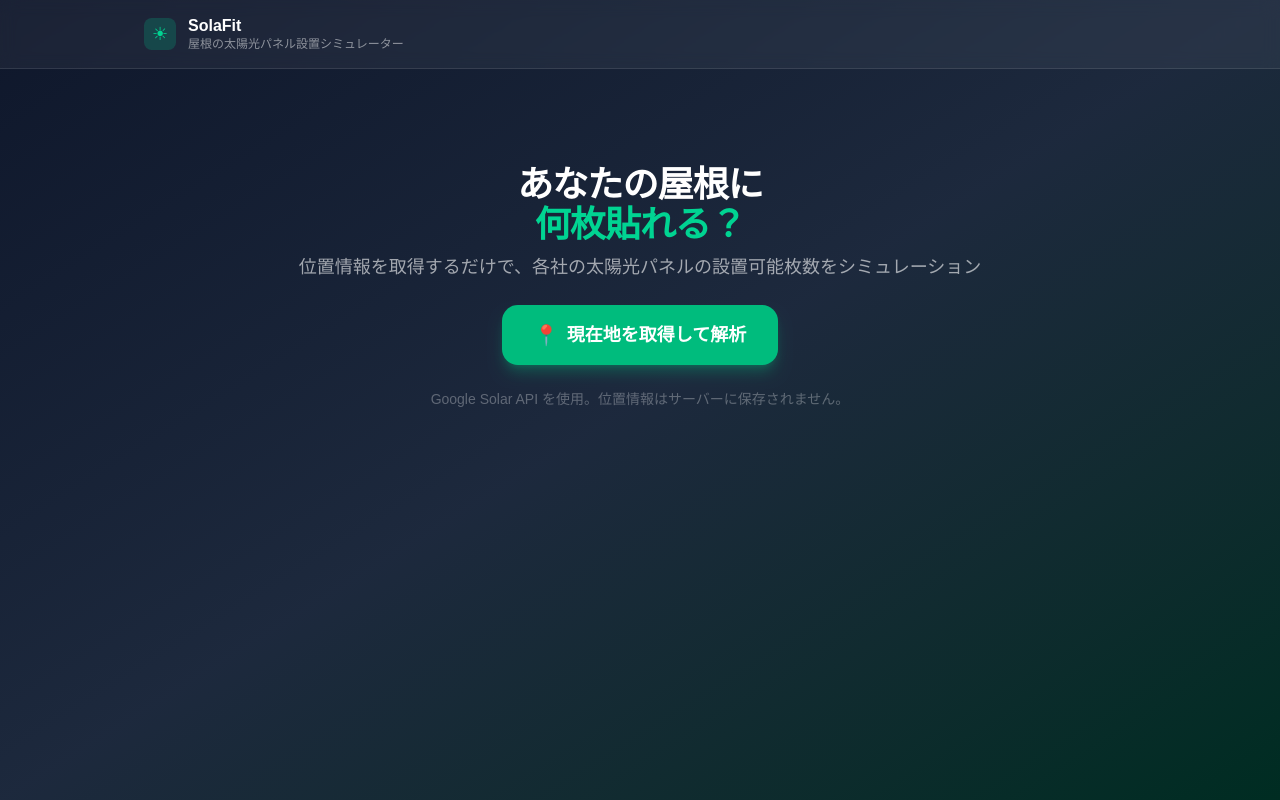
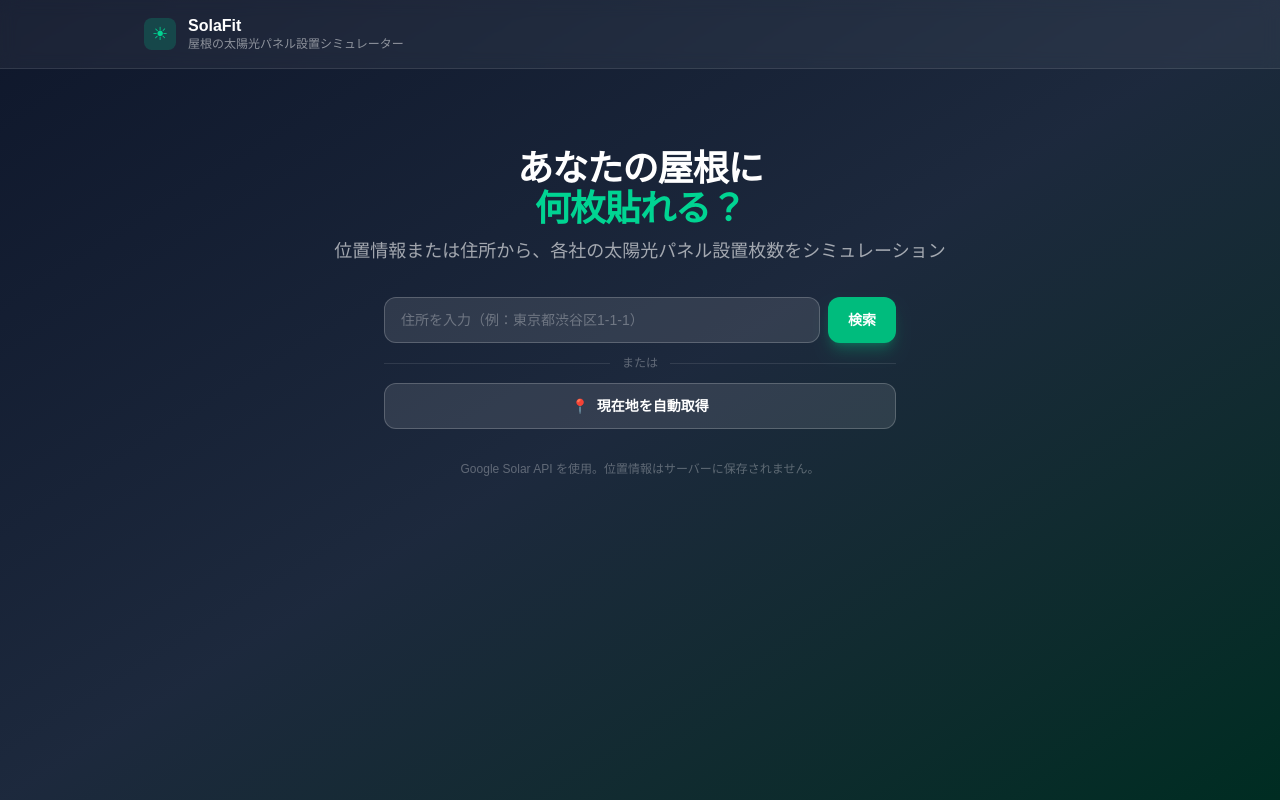
Before and after one commit to sato-ren-strong/sola-fit, a Next.js app: page / in a window 1280 px wide. Built offline with nearby package versions, Linux system fonts and the light colour scheme; no server answers.

Commit message:
Add address search input with geocoding API

```diff
--- /dev/null
+++ b/src/app/api/geocode/route.ts
@@ -0,0 +1,25 @@
+import { NextRequest, NextResponse } from "next/server";
+
+export async function GET(req: NextRequest) {
+  const address = new URL(req.url).searchParams.get("address");
+  if (!address) {
+    return NextResponse.json({ error: "address is required" }, { status: 400 });
+  }
+
+  const apiKey = process.env.GOOGLE_MAPS_API_KEY;
+  if (!apiKey) {
+    return NextResponse.json({ error: "API key not configured" }, { status: 500 });
+  }
+
+  const url = `https://maps.googleapis.com/maps/api/geocode/json?address=${encodeURIComponent(address)}&language=ja&key=${apiKey}`;
+  const res = await fetch(url);
+  const data = await res.json();
+
+  if (data.status !== "OK" || !data.results?.[0]) {
+    return NextResponse.json({ error: "住所が見つかりませんでした" }, { status: 404 });
+  }
+
+  const { lat, lng } = data.results[0].geometry.location;
+  const formattedAddress = data.results[0].formatted_address;
+  return NextResponse.json({ lat, lng, formattedAddress });
+}
--- a/src/components/ClientPage.tsx
+++ b/src/components/ClientPage.tsx
@@ -1,6 +1,6 @@
 "use client";
 
-import { useState, useCallback } from "react";
+import { useState, useCallback, useRef } from "react";
 import dynamic from "next/dynamic";
 import { BuildingInsights } from "@/types/solar";
 
@@ -17,6 +17,17 @@ export default function ClientPage({ mapsApiKey }: Props) {
   const [status, setStatus] = useState<Status>("idle");
   const [insights, setInsights] = useState<BuildingInsights | null>(null);
   const [errorMsg, setErrorMsg] = useState<string>("");
+  const addressRef = useRef<HTMLInputElement>(null);
+
+  const fetchSolar = useCallback(async (lat: number, lng: number) => {
+    setStatus("fetching");
+    const res = await fetch(`/api/solar?lat=${lat}&lng=${lng}`);
+    if (!res.ok) {
+      const body = await res.json();
+      throw new Error(body.detail ?? body.error ?? `HTTP ${res.status}`);
+    }
+    return res.json() as Promise<BuildingInsights>;
+  }, []);
 
   const handleLocate = useCallback(() => {
     if (!navigator.geolocation) {
@@ -24,24 +35,14 @@ export default function ClientPage({ mapsApiKey }: Props) {
       setStatus("error");
       return;
     }
-
     setStatus("locating");
     setInsights(null);
     setErrorMsg("");
 
     navigator.geolocation.getCurrentPosition(
       async (pos) => {
-        const lat = pos.coords.latitude;
-        const lng = pos.coords.longitude;
-        setStatus("fetching");
-
         try {
-          const res = await fetch(`/api/solar?lat=${lat}&lng=${lng}`);
-          if (!res.ok) {
-            const body = await res.json();
-            throw new Error(body.detail ?? body.error ?? `HTTP ${res.status}`);
-          }
-          const data: BuildingInsights = await res.json();
+          const data = await fetchSolar(pos.coords.latitude, pos.coords.longitude);
           setInsights(data);
           setStatus("done");
         } catch (err) {
@@ -55,6 +56,36 @@ export default function ClientPage({ mapsApiKey }: Props) {
       },
       { enableHighAccuracy: true, timeout: 10000 }
     );
+  }, [fetchSolar]);
+
+  const handleAddressSearch = useCallback(async () => {
+    const address = addressRef.current?.value.trim();
+    if (!address) return;
+
+    setStatus("locating");
+    setInsights(null);
+    setErrorMsg("");
+
+    try {
+      const res = await fetch(`/api/geocode?address=${encodeURIComponent(address)}`);
+      if (!res.ok) {
+        const body = await res.json();
+        throw new Error(body.error ?? "住所が見つかりませんでした");
+      }
+      const { lat, lng } = await res.json();
+      const data = await fetchSolar(lat, lng);
+      setInsights(data);
+      setStatus("done");
+    } catch (err) {
+      setErrorMsg(err instanceof Error ? err.message : "不明なエラー");
+      setStatus("error");
+    }
+  }, [fetchSolar]);
+
+  const reset = useCallback(() => {
+    setStatus("idle");
+    setInsights(null);
+    setErrorMsg("");
   }, []);
 
   return (
@@ -73,7 +104,7 @@ export default function ClientPage({ mapsApiKey }: Props) {
 
       <div className="max-w-5xl mx-auto px-4 py-8 space-y-6">
         {status === "idle" && (
-          <div className="text-center py-16 space-y-6">
+          <div className="text-center py-12 space-y-8">
             <div className="space-y-2">
               <h2 className="text-4xl font-black tracking-tight">
                 あなたの屋根に
@@ -81,17 +112,44 @@ export default function ClientPage({ mapsApiKey }: Props) {
                 <span className="text-emerald-400">何枚貼れる？</span>
               </h2>
               <p className="text-white/60 text-lg">
-                位置情報を取得するだけで、各社の太陽光パネルの設置可能枚数をシミュレーション
+                位置情報または住所から、各社の太陽光パネル設置枚数をシミュレーション
               </p>
             </div>
-            <button
-              onClick={handleLocate}
-              className="inline-flex items-center gap-2 bg-emerald-500 hover:bg-emerald-400 active:scale-95 text-white font-bold text-lg px-8 py-4 rounded-2xl shadow-lg shadow-emerald-500/30 transition-all"
-            >
-              <span className="text-xl">📍</span>
-              現在地を取得して解析
-            </button>
-            <p className="text-white/30 text-sm">
+
+            {/* Address input */}
+            <div className="max-w-lg mx-auto space-y-3">
+              <div className="flex gap-2">
+                <input
+                  ref={addressRef}
+                  type="text"
+                  placeholder="住所を入力（例：東京都渋谷区1-1-1）"
+                  onKeyDown={(e) => e.key === "Enter" && handleAddressSearch()}
+                  className="flex-1 bg-white/10 border border-white/20 rounded-xl px-4 py-3 text-white placeholder-white/30 focus:outline-none focus:border-emerald-400 focus:bg-white/15 transition-all text-sm"
+                />
+                <button
+                  onClick={handleAddressSearch}
+                  className="bg-emerald-500 hover:bg-emerald-400 active:scale-95 text-white font-bold px-5 py-3 rounded-xl shadow-lg shadow-emerald-500/30 transition-all text-sm whitespace-nowrap"
+                >
+                  検索
+                </button>
+              </div>
+
+              <div className="flex items-center gap-3 text-white/30 text-xs">
+                <div className="flex-1 h-px bg-white/10" />
+                または
+                <div className="flex-1 h-px bg-white/10" />
+              </div>
+
+              <button
+                onClick={handleLocate}
+                className="w-full inline-flex items-center justify-center gap-2 bg-white/10 hover:bg-white/20 active:scale-95 text-white font-semibold text-sm px-6 py-3 rounded-xl border border-white/20 transition-all"
+              >
+                <span>📍</span>
+                現在地を自動取得
+              </button>
+            </div>
+
+            <p className="text-white/30 text-xs">
               Google Solar API を使用。位置情報はサーバーに保存されません。
             </p>
           </div>
@@ -101,7 +159,7 @@ export default function ClientPage({ mapsApiKey }: Props) {
           <div className="flex flex-col items-center justify-center py-20 gap-4">
             <div className="w-16 h-16 rounded-full border-4 border-emerald-400/30 border-t-emerald-400 animate-spin" />
             <p className="text-white/70 font-medium">
-              {status === "locating" ? "📍 位置情報を取得中..." : "☀ 屋根を解析中..."}
+              {status === "locating" ? "📍 住所を検索中..." : "☀ 屋根を解析中..."}
             </p>
           </div>
         )}
@@ -110,10 +168,7 @@ export default function ClientPage({ mapsApiKey }: Props) {
           <div className="bg-red-500/10 border border-red-500/30 rounded-2xl p-6 text-center space-y-3">
             <p className="text-red-400 font-semibold">エラーが発生しました</p>
             <p className="text-white/60 text-sm">{errorMsg}</p>
-            <button
-              onClick={() => setStatus("idle")}
-              className="text-sm bg-white/10 hover:bg-white/20 px-4 py-2 rounded-xl transition-colors"
-            >
+            <button onClick={reset} className="text-sm bg-white/10 hover:bg-white/20 px-4 py-2 rounded-xl transition-colors">
               もう一度試す
             </button>
           </div>
@@ -145,15 +200,11 @@ export default function ClientPage({ mapsApiKey }: Props) {
               <div>
                 <div className="text-xs text-white/40 uppercase tracking-wider">撮影日</div>
                 <div className="font-semibold mt-1 text-sm">
-                  {insights.imageryDate.year}/{insights.imageryDate.month}/
-                  {insights.imageryDate.day}
+                  {insights.imageryDate.year}/{insights.imageryDate.month}/{insights.imageryDate.day}
                 </div>
               </div>
               <div className="ml-auto">
-                <button
-                  onClick={() => { setStatus("idle"); setInsights(null); }}
-                  className="text-sm bg-white/10 hover:bg-white/20 px-4 py-2 rounded-xl transition-colors"
-                >
+                <button onClick={reset} className="text-sm bg-white/10 hover:bg-white/20 px-4 py-2 rounded-xl transition-colors">
                   再取得
                 </button>
               </div>
```
